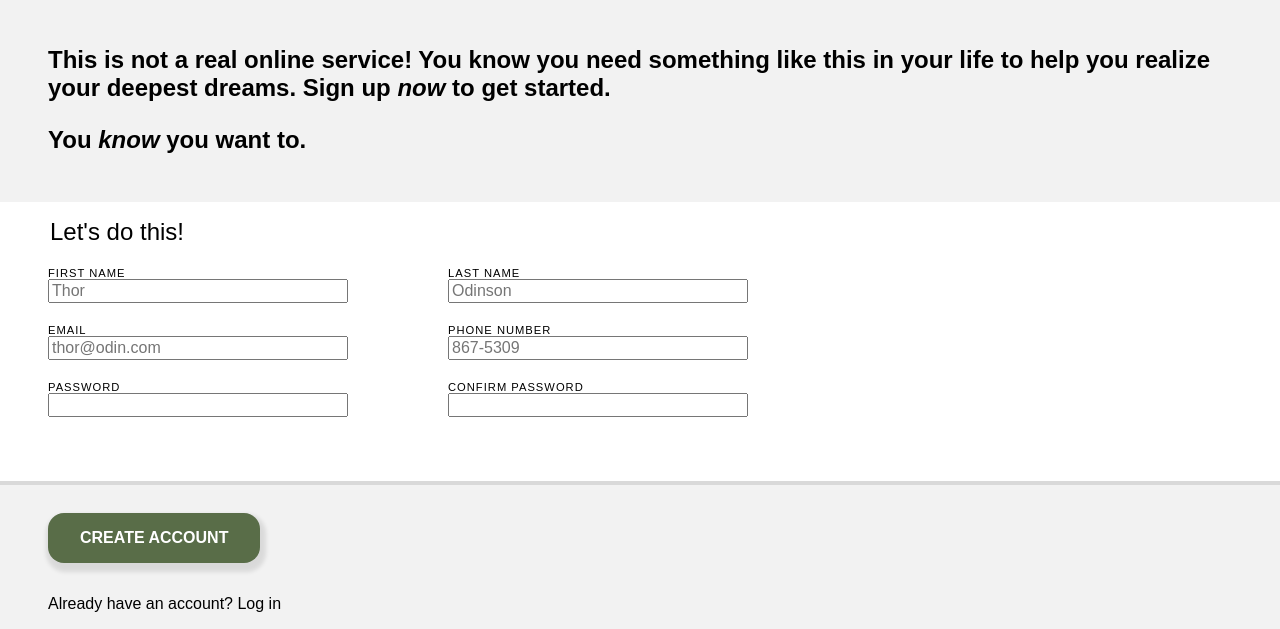
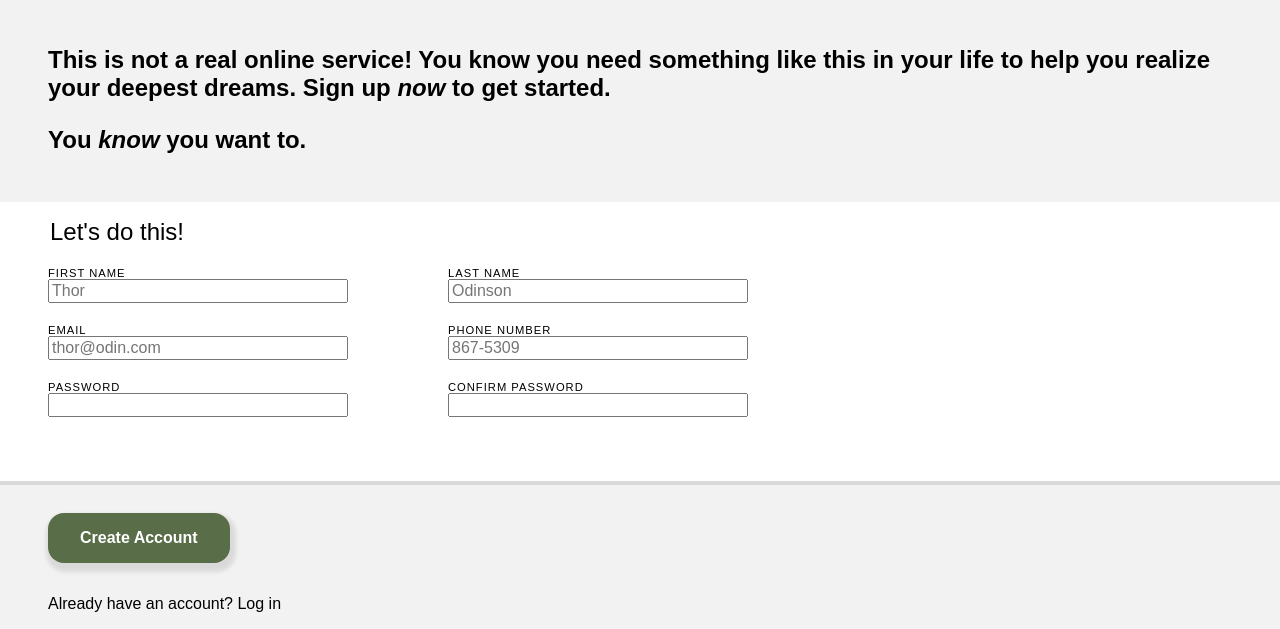
Before and after one commit to nnapolitx/signup-form, a plain HTML site: page index.html in a window 1280 px wide. Shown: the part 333-962 px from the top of the page. Drawn offline with Linux system fonts and the light colour scheme.

Commit message:
corrected spelling

```diff
--- a/index.html
+++ b/index.html
@@ -61,7 +61,7 @@
                         </span>
                     </p>
                 </div>
-                <section><button type="submit">CREATE ACCOUNT</button></section>
+                <section><button type="submit">Create Account</button></section>
             </form>
 
             <div class="bottom-content">Already have an account? Log in</div>
```
